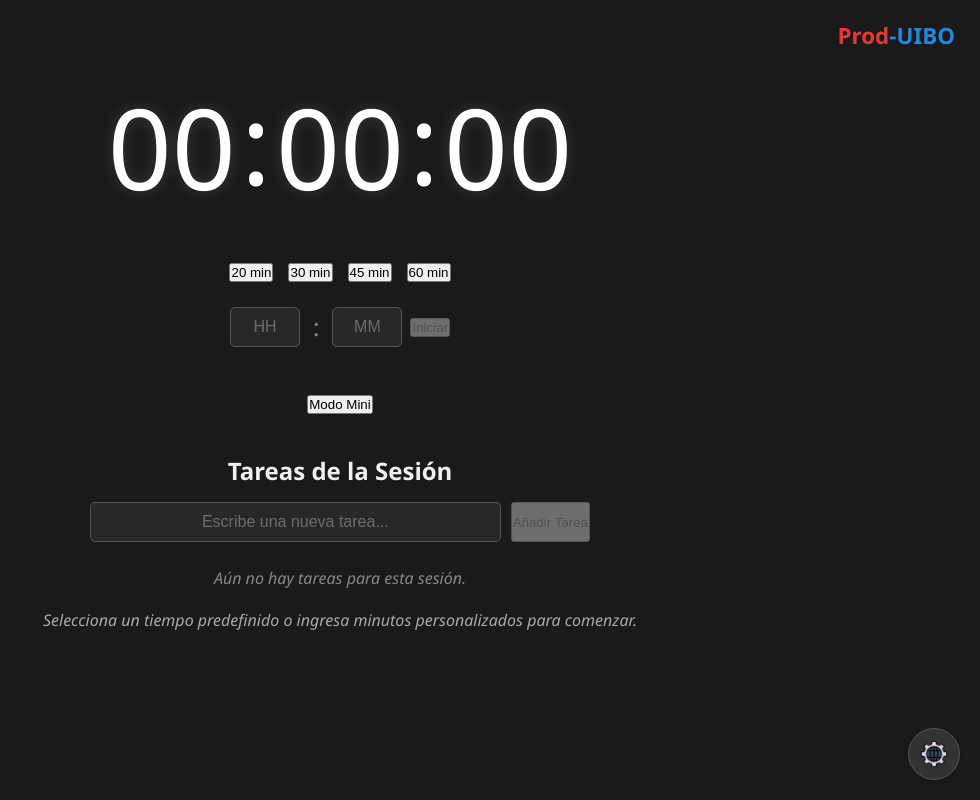
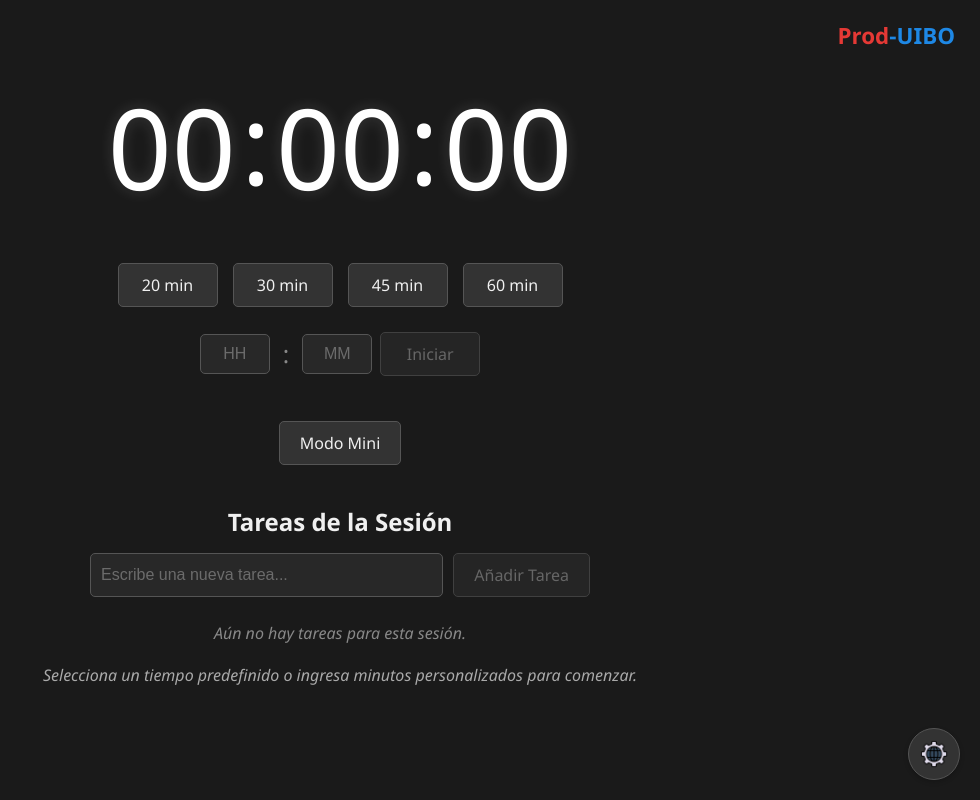
Before and after one commit to rodrigobeta/prod-iubo, a Next.js app: page / in a window 1280 px wide. Shown: the whole page, without its empty margins (300-1280 px from the left). Built offline with nearby package versions, Linux system fonts and the light colour scheme.

Commit message:
refactor(styles): Completar refactorización y unificación de CSS

```diff
--- a/src/app/components/CustomTimeInput/CustomTimeInput.tsx
+++ b/src/app/components/CustomTimeInput/CustomTimeInput.tsx
@@ -1,6 +1,6 @@
+// app/components/CustomTimeInput/CustomTimeInput.tsx
+
 import styles from './CustomTimeInput.module.css';
-import pageButtonStyles from '@/app/Page.module.css';
-
 interface CustomTimeInputProps {
   hours: string;
   onHoursChange: (value: string) => void;
@@ -41,7 +41,7 @@ export default function CustomTimeInput({
       />
       <button
         onClick={onStart}
-        className={pageButtonStyles.button} // Usar el estilo de botón global/de página
+        className="button"
         disabled={disabled}
       >
         Iniciar
--- a/src/app/components/PresetButtons/PresetButtons.module.css
+++ b/src/app/components/PresetButtons/PresetButtons.module.css
@@ -1,13 +1,10 @@
-/* Estilos para .presetButtons y cualquier estilo específico .presetButton */
-.presetButtons {
-  margin-bottom: 25px;
+/* app/components/PresetButtons/PresetButtons.module.css */
+
+.presetsContainer {
   display: flex;
-  gap: 15px;
-  flex-wrap: wrap;
   justify-content: center;
   align-items: center;
+  flex-wrap: wrap;
+  gap: 15px;
+  margin-bottom: 25px;
 }
-.presetButton {
-  /* Estilos específicos si los hay, si no, dependerá del .button global/de página */
-}
-/* ...media queries ... */
--- a/src/app/components/PresetButtons/PresetButtons.tsx
+++ b/src/app/components/PresetButtons/PresetButtons.tsx
@@ -1,6 +1,6 @@
+// app/components/PresetButtons/PresetButtons.tsx
+
 import styles from './PresetButtons.module.css';
-import buttonStyles from '@/app/Page.module.css';
-
 interface PresetButtonsProps {
   onSetTime: (minutes: number) => void;
   disabled: boolean;
@@ -10,12 +10,12 @@ const PRESET_MINUTES = [20, 30, 45, 60];
 
 export default function PresetButtons({ onSetTime, disabled }: PresetButtonsProps) {
   return (
-    <div className={styles.presetButtons}>
+    <div className={styles.presetsContainer}>
       {PRESET_MINUTES.map((min) => (
         <button
           key={min}
           onClick={() => onSetTime(min)}
-          className={`${buttonStyles.button} ${styles.presetButton}`}
+          className="button"
           disabled={disabled}
         >
           {min} min
--- a/src/app/components/TimerControls/TimerControls.module.css
+++ b/src/app/components/TimerControls/TimerControls.module.css
@@ -1,11 +1,10 @@
-/* Mueve .controls y estilos de botones específicos si no son globales */
-.controls {
-  margin-bottom: 25px;
+/* app/components/TimerControls/TimerControls.module.css */
+
+.controlsContainer {
   display: flex;
-  gap: 15px;
-  flex-wrap: wrap;
   justify-content: center;
   align-items: center;
+  gap: 15px;
+  margin: 20px 0;
   min-height: 45px;
 }
-/* ...media queries ... */
--- a/src/app/components/TimerControls/TimerControls.tsx
+++ b/src/app/components/TimerControls/TimerControls.tsx
@@ -1,5 +1,6 @@
+// app/components/TimerControls/TimerControls.tsx
+
 import styles from './TimerControls.module.css';
-import pageButtonStyles from '@/app/Page.module.css';
 
 interface TimerControlsProps {
   isActive: boolean;
@@ -16,23 +17,23 @@ export default function TimerControls({
   if (initialTimeSet === 0) return null;
 
   return (
-    <div className={styles.controls}>
+    <div className={styles.controlsContainer}>
       <button
         onClick={onTogglePause}
-        className={pageButtonStyles.button}
+        className="button"
         disabled={totalSeconds === 0 && !isActive}
       >
         {isActive ? 'Pausar' : 'Reanudar'}
       </button>
       <button
         onClick={onReset}
-        className={`${pageButtonStyles.button} ${pageButtonStyles.resetButton}`}
+        className="button button-reset"
       >
         Reiniciar
       </button>
       <button
         onClick={onStop}
-        className={`${pageButtonStyles.button} ${pageButtonStyles.stopButton}`}
+        className="button button-stop"
       >
         Detener
       </button>
--- a/src/app/page.tsx
+++ b/src/app/page.tsx
@@ -1,12 +1,14 @@
+// app/page.tsx
+
 'use client';
 
 import { useState, useEffect, useRef } from 'react';
+// Mantenemos este import para el layout de la página
 import styles from './Page.module.css';
 import { formatTime } from './lib/time';
 import type { Task } from './types';
-import customTimeInputStyles from './components/CustomTimeInput/CustomTimeInput.module.css';
 
-// Componentes
+// Importamos los componentes necesarios
 import ProjectBranding from './components/ProjectBranding/ProjectBranding';
 import TimerDisplay from './components/TimerDisplay/TimerDisplay';
 import PresetButtons from './components/PresetButtons/PresetButtons';
@@ -15,9 +17,8 @@ import TimerControls from './components/TimerControls/TimerControls';
 import TaskList from './components/TaskList/TaskList';
 import SettingsButton from './components/SettingsButton/SettingsButton';
 import SettingsPanel from './components/SettingsPanel/SettingsPanel';
+import { useTimerAlert } from './hooks/useTimerAlert';
 
-// Hooks
-import { useTimerAlert } from './hooks/useTimerAlert';
 
 export default function HomePage() {
   const [totalSeconds, setTotalSeconds] = useState<number>(0);
@@ -155,14 +156,14 @@ export default function HomePage() {
   return (
     <main className={`${styles.mainContainer} ${isMiniMode ? styles.miniModeActive : ''}`}>
       {!isMiniMode && <ProjectBranding />}
-      <TimerDisplay timeParts={timeParts} />
+      <div className='timerDisplay'><TimerDisplay timeParts={timeParts} /></div>
       {!isMiniMode && (
         <>
-          <PresetButtons
+          <div className='presetButtons'><PresetButtons
             onSetTime={startTimer}
             disabled={isActive && totalSeconds > 0}
-          />
-          <CustomTimeInput
+          /></div>
+          <div className='customInputContainer'><CustomTimeInput
             hours={customHoursInput}
             onHoursChange={setCustomHoursInput}
             minutes={customMinutesInput}
@@ -170,7 +171,7 @@ export default function HomePage() {
             onStart={handleCustomStart}
             inputsDisabled={isActive && totalSeconds > 0}
             disabled={ (isActive && totalSeconds > 0) || (!customHoursInput && !customMinutesInput)}
-          />
+          /></div>
         </>
       )}
       <TimerControls
@@ -182,17 +183,15 @@ export default function HomePage() {
         onStop={stopTimer}
       />
 
-      {/* Botón para Modo Mini */}
       <div className={styles.miniModeButtonContainer}>
         <button
           onClick={() => setIsMiniMode(!isMiniMode)}
-          className={styles.button}
+          className="button"
         >
           {isMiniMode ? 'Vista Completa' : 'Modo Mini'}
         </button>
       </div>
 
-      {/* Sección de Tareas */}
       {!isMiniMode && (
         <div className={styles.taskSection}>
           <h2 className={styles.taskSectionTitle}>Tareas de la Sesión</h2>
@@ -202,12 +201,12 @@ export default function HomePage() {
               value={currentTaskInput}
               onChange={(e) => setCurrentTaskInput(e.target.value)}
               placeholder="Escribe una nueva tarea..."
-              className={`${styles.taskInput} ${customTimeInputStyles?.customInput || ''}`}
+              className={styles.taskInput}
               disabled={(isActive && totalSeconds > 0)}
             />
             <button
               type="submit"
-              className={styles.button}
+              className="button"
               disabled={(isActive && totalSeconds > 0) || currentTaskInput.trim() === ''}
             >
               Añadir Tarea
@@ -229,7 +228,7 @@ export default function HomePage() {
       )}
 
       {/* BOTÓN DE CONFIGURACIÓN (Flotante) */}
-      {!isMiniMode && <SettingsButton onClick={toggleSettingsPanel} />}
+      <div className='settingsButton'><SettingsButton onClick={toggleSettingsPanel} /></div>
 
       {/* PANEL DE CONFIGURACIÓN (Deslizable) */}
       <SettingsPanel isOpen={isSettingsPanelOpen} onClose={toggleSettingsPanel} />
```
